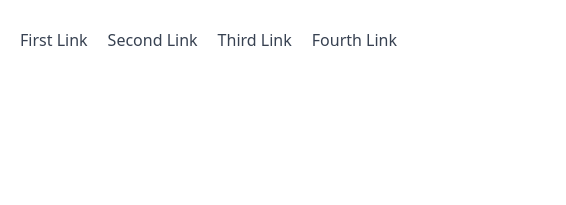
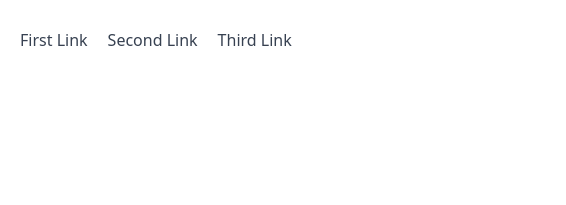
Before and after one commit to ashishlonari/my-website, a plain HTML site: page index.html in a window 1280 px wide. Shown: the top 205 px of the page, 0-566 px from the left. Drawn offline with nearby package versions, Linux system fonts and the light colour scheme.

Commit message:
secnd one

```diff
--- a/index.html
+++ b/index.html
@@ -13,7 +13,6 @@
             <a class="mr-5 hover:text-gray-900" href="#page-2">First Link</a>
             <a class="mr-5 hover:text-gray-900" href="#page-3">Second Link</a>
             <a class="mr-5 hover:text-gray-900">Third Link</a>
-            <a class="hover:text-gray-900">Fourth Link</a>
           </nav>
           <a class="flex order-first lg:order-none lg:w-1/5 title-font font-medium items-center text-gray-900 lg:items-center lg:justify-center mb-4 md:mb-0">
             <svg xmlns="http://www.w3.org/2000/svg" fill="none" stroke="currentColor" stroke-linecap="round" stroke-linejoin="round" stroke-width="2" class="w-10 h-10 text-white p-2 bg-teal-500 rounded-full" viewBox="0 0 24 24">
```
